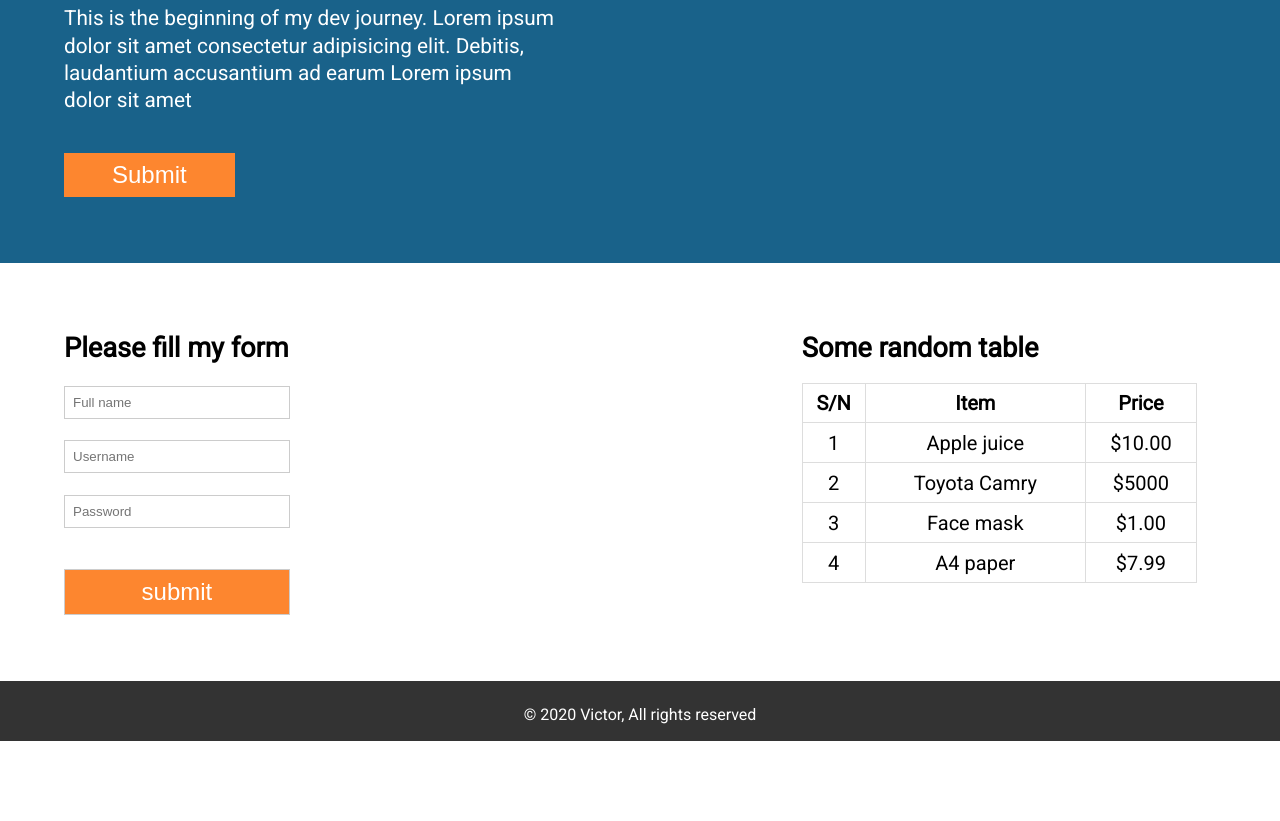
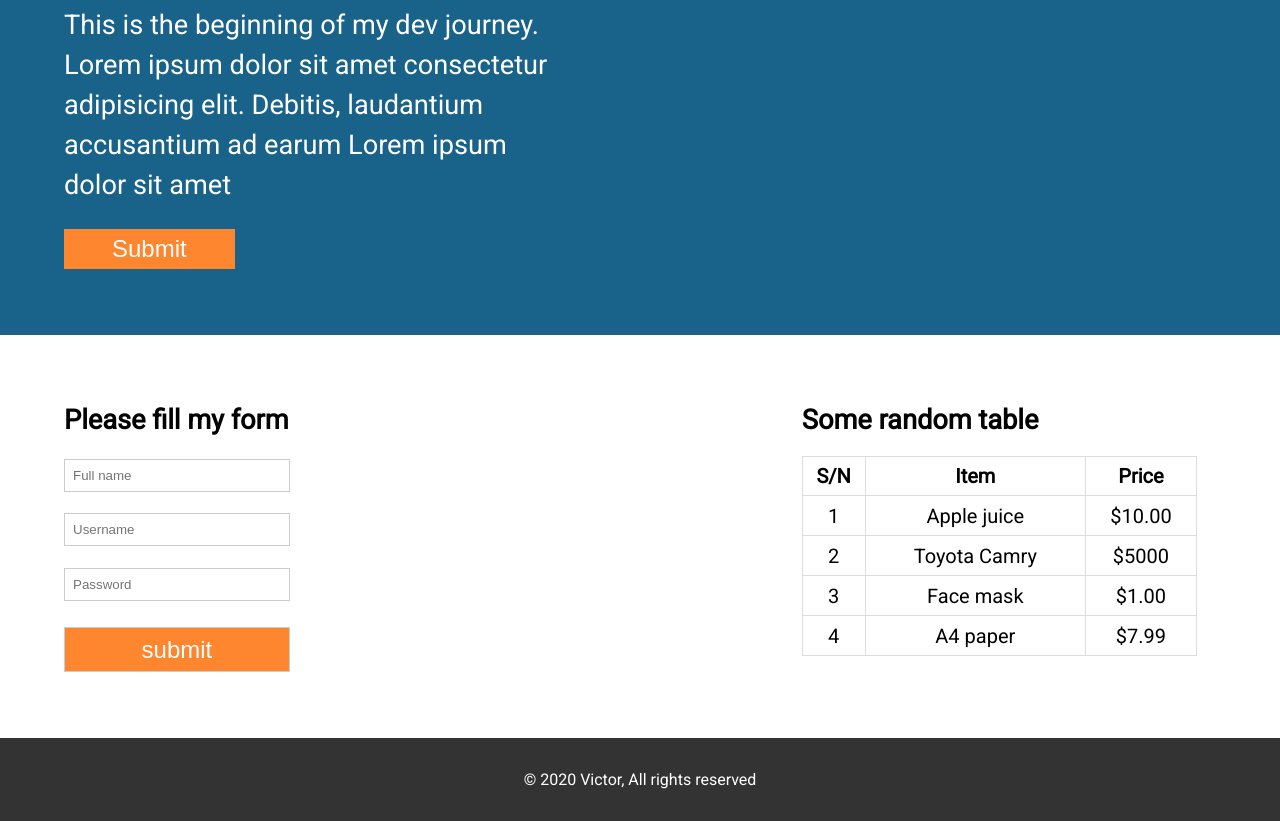
Before and after one commit to shigaba16/html-css-journey, a plain HTML site: page index.html in a window 1280 px wide. Shown: the part 99-920 px from the top of the page. Before the commit the page ends 840 px from the top, so only its background shows below. Drawn offline with Linux system fonts and the light colour scheme.

Commit message:
worked on feedback

```diff
--- a/style.css
+++ b/style.css
@@ -17,8 +17,8 @@ a {
 
 .paragraph {
   width: 500px;
-  line-height: 1.7rem;
-  font-size: 1.3rem;
+  line-height: 2.5rem;
+  font-size: 1.7rem;
 }
 
 h1 {
@@ -70,6 +70,8 @@ img {
   font-size: 1.5rem;
   text-decoration: none;
   margin-bottom: 1rem;
+  line-height: 1.5rem;
+  margin-top: 1.5rem;
 }
 
 .submit-btn {
@@ -79,6 +81,8 @@ img {
   border: none;
   text-decoration: none;
   margin-bottom: 1rem;
+  line-height: 1.7rem;
+  margin-top: 1.5rem;
 }
 
 /* Form */
@@ -134,13 +138,9 @@ td {
 /* Footer */
 
 .footer {
-  position: relative;
-  bottom: 0;
-  width: 100%;
-  height: 60px;
   background: #333;
   color: #fff;
-  padding: 1.5rem 0.75rem;
+  padding: 2rem;
 }
 
 footer p {
```
Also changed, not shown: index.html (+2 -3 lines).
